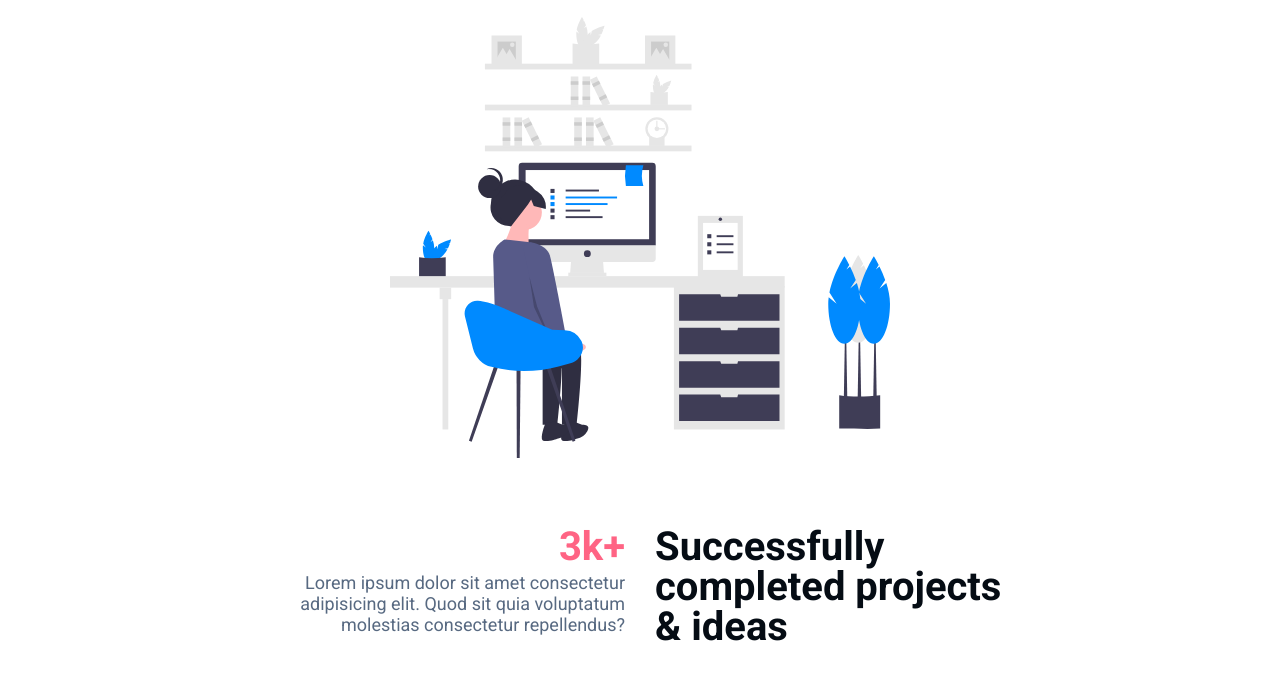
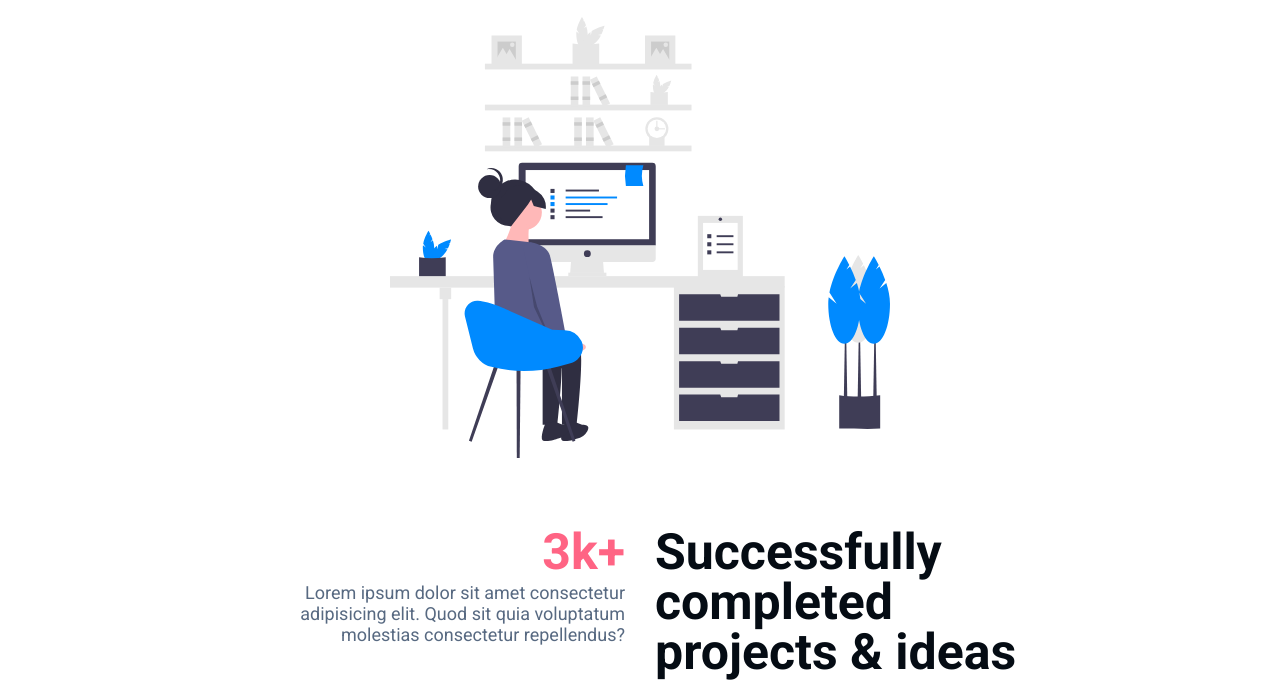
Before and after one commit to Pandapedia/project01, a plain HTML site: page index.html in a window 1280 px wide. Shown: the part 298-980 px from the top of the page. Drawn offline with Linux system fonts and the light colour scheme.

Commit message:
Update style.css

```diff
--- a/css/style.css
+++ b/css/style.css
@@ -24,7 +24,7 @@ nav ul li a:hover { }
 .feature-section { }
 .feature-section .flex { justify-content: center; }
 .feature-content { }
-.feature-content h2 {font-size: 40px;color: #050c14;LINE-HEIGHT: 1;FONT-WEIGHT: 800;}
+.feature-content h2 {font-size: 50px;color: #050c14;LINE-HEIGHT: 1;FONT-WEIGHT: 800;}
 .feature-content h2 span {color: #ff6484;}
 .feature-content p {color: #3b506cdb;margin: 5px auto;font-size: 18px;font-weight: 400;}
 .text-right{
```
